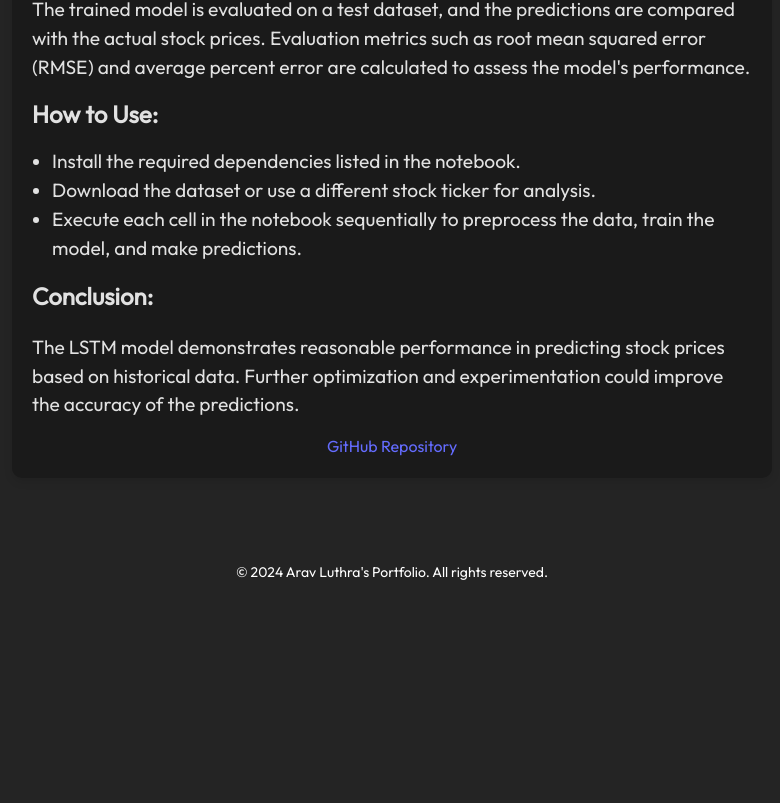
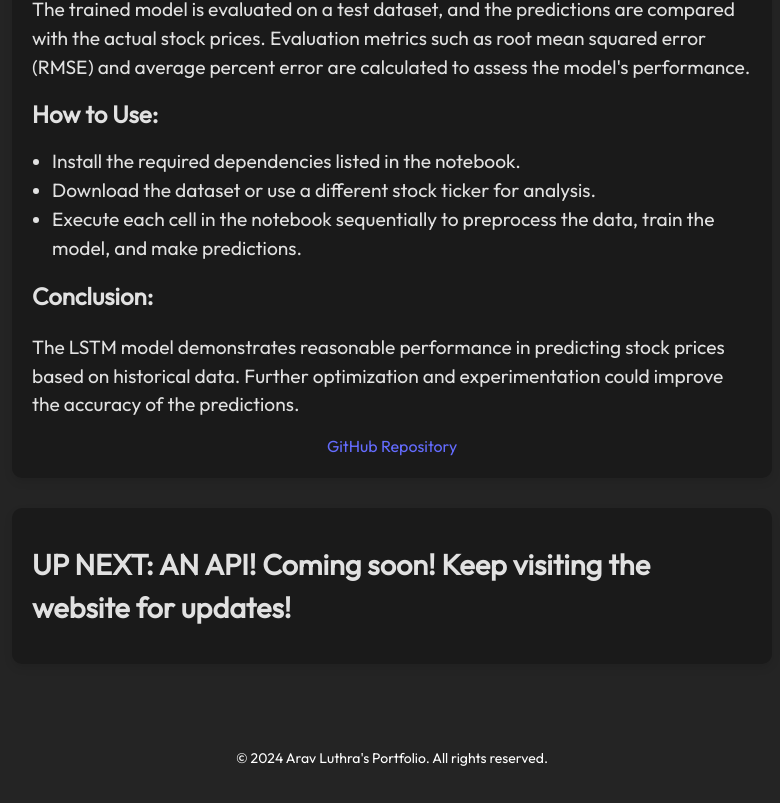
Before and after one commit to aluthra23/personal-website, a React (Vite) app: page /personal-website/projects in a window 1280 px wide. Shown: the part 7525-8328 px from the top of the page, without its empty margins (248-1028 px from the left). Before the commit the page ends 8142 px from the top, so only its background shows below. Built offline with nearby package versions, Linux system fonts and the light colour scheme.

Commit message:
added API section

```diff
--- a/src/components/projects/Projects.jsx
+++ b/src/components/projects/Projects.jsx
@@ -9,6 +9,7 @@ import './projects.css'; // Import Projects-specific CSS
 import Footer from '../footer/Footer';
 import {motion} from 'framer-motion';
 import UMD_ChatBot from './my_projects/UMD_ChatBot';
+import UMD_API from './my_projects/UMD_API';
 
 const Projects = () => {
   return (
@@ -30,6 +31,7 @@ const Projects = () => {
           <Waiste />
           <MyWebsite/>
           <StockMarketPrediction />
+          <UMD_API />
           {/* <WebScraper /> */}
         </div>
         <Footer/>
--- /dev/null
+++ b/src/components/projects/my_projects/UMD_API.jsx
@@ -0,0 +1,14 @@
+import React from 'react'
+import '../projects.css';
+
+const UMD_API = () => {
+  return (
+    <div className="project-card">
+      <div className="project-header">
+        <h3 className="project-title">UP NEXT: AN API! Coming soon! Keep visiting the website for updates!</h3>
+      </div>
+    </div>
+  )
+}
+
+export default UMD_API
```
